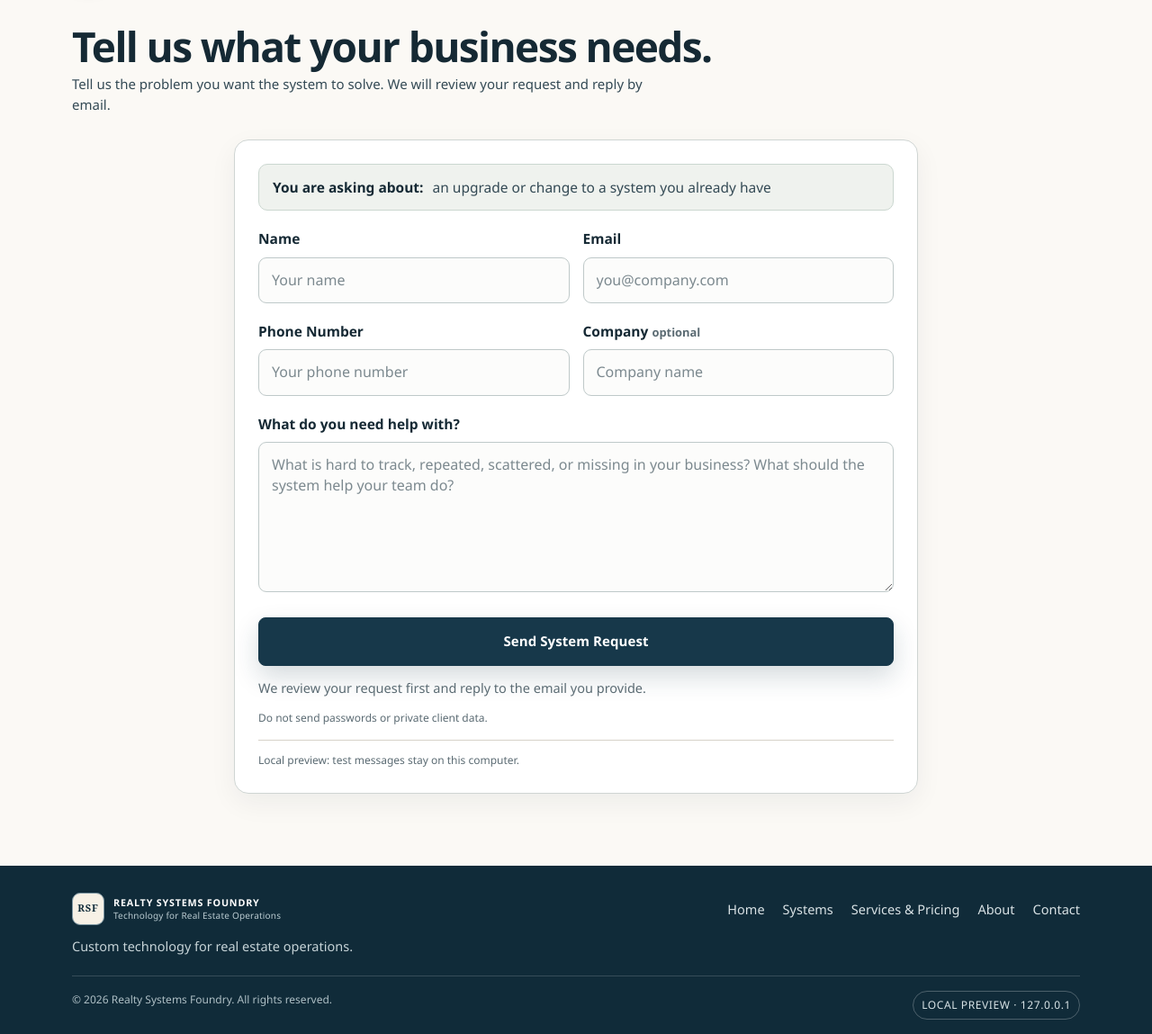
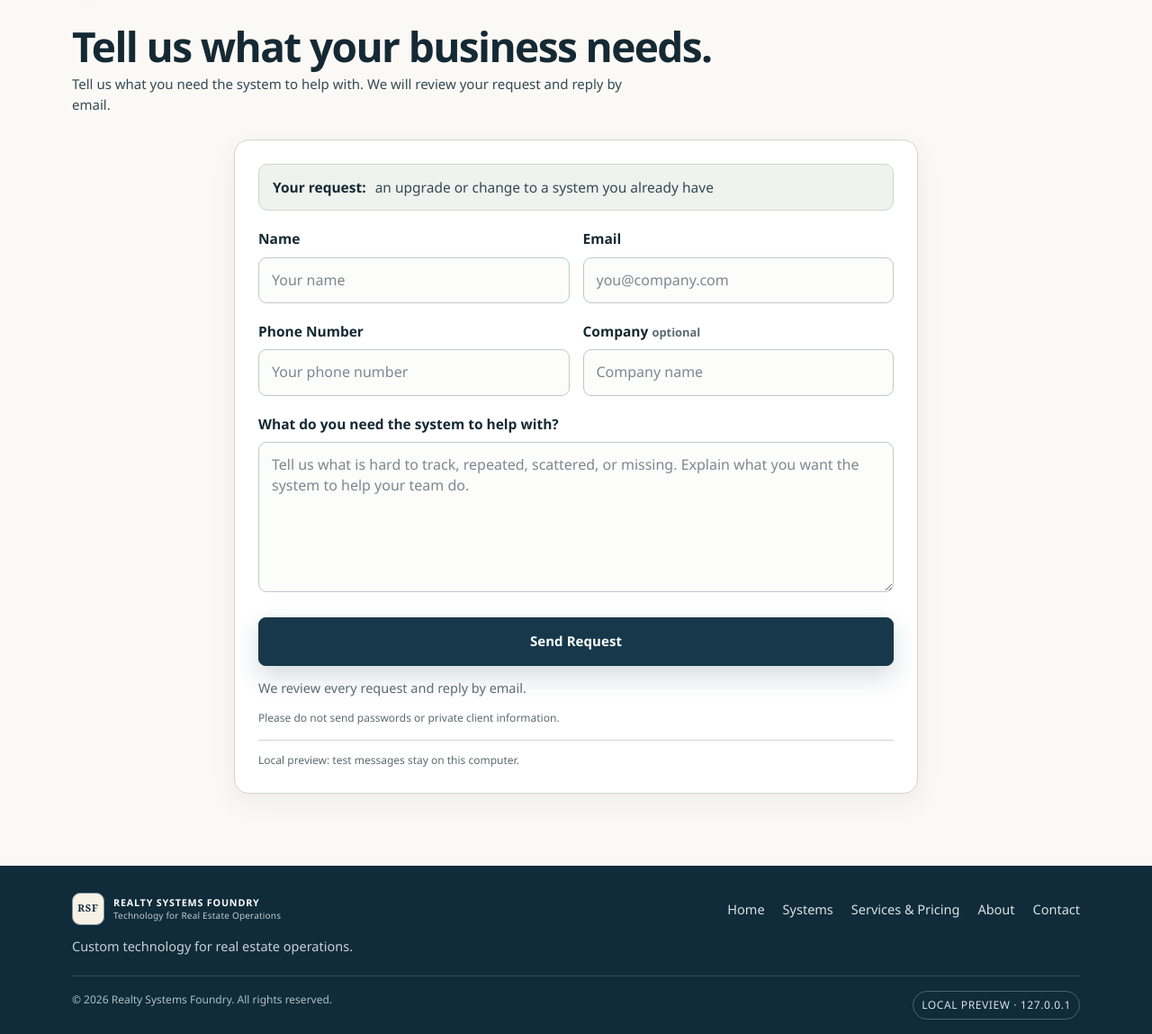
Before and after one commit to keycastro/RSF-Main-System, a Flask app: page /contact?intent=customize in a window 1280 px wide. Shown: the part 109-1258 px from the top of the page at 90% size. Run offline with Flask 3, Linux system fonts and the light colour scheme; parts of the project's set-up code (start-up, migrations or seed data) failed here and were passed over; some libraries are stand-ins or nearby versions.

Commit message:
Refine Contact wording and form labels

```diff
--- a/app/templates/public/contact.html
+++ b/app/templates/public/contact.html
@@ -3,9 +3,9 @@
 <section class="page-hero page-hero-simple contact-hero-simple">
   <div class="container simple-page-hero reveal">
     <h1>Tell us what your business needs.</h1>
-    <p>Tell us the problem you want the system to solve. We will review your request and reply by email.</p>
+    <p>Tell us what you need the system to help with. We will review your request and reply by email.</p>
     {% if not source_intent %}
-    <p><a class="text-link" href="{{ url_for('site.contact', intent='customize') }}">Already have a system? Request an upgrade or customization.</a></p>
+    <p><a class="text-link" href="{{ url_for('site.contact', intent='customize') }}">Already have a system? Request an upgrade or change.</a></p>
     {% endif %}
   </div>
 </section>
@@ -24,16 +24,16 @@
       </div>
       {% elif source_intent %}
       <div class="human-request-note" role="note">
-        <strong>You are asking about:</strong>
-        <span>{% if source_intent == 'custom-build' %}a custom system for your business{% elif source_intent == 'customize' %}an upgrade or change to a system you already have{% elif source_intent == 'handover' %}taking care of the system yourself after it is built{% elif source_intent == 'managed' %}paid RSF support after the system is finished{% else %}a system for your business{% endif %}</span>
+        <strong>Your request:</strong>
+        <span>{% if source_intent == 'custom-build' %}a custom system for your business{% elif source_intent == 'customize' %}an upgrade or change to a system you already have{% elif source_intent == 'handover' %}taking care of the system yourself after it is built{% elif source_intent == 'managed' %}paid RSF support after delivery{% else %}a system for your business{% endif %}</span>
       </div>
       {% endif %}
 
       {% if source_intent == 'custom-build' and free_build_program.visible %}
       <div class="free-build-contact-note" role="note">
         <strong>Limited Free Build Program · {{ free_build_program.period }}</strong>
-        <p>RSF reviews every request. If accepted, the development fee for the system and features we agree on is $0.</p>
-        <a class="text-link" href="{{ url_for('site.services') }}#free-custom-build-program">See full program details</a>
+        <p>RSF reviews every request before acceptance. If accepted, the development fee for the agreed system and features is $0.</p>
+        <a class="text-link" href="{{ url_for('site.services') }}#free-custom-build-program">See Program Details</a>
       </div>
       {% endif %}
 
@@ -49,16 +49,16 @@
         <label><span>Company <small>optional</small></span><input maxlength="140" name="company" value="{{ form_data.company if form_data else '' }}" placeholder="Company name"></label>
       </div>
 
-      <label><span>What do you need help with?</span><textarea required minlength="20" maxlength="3000" name="message" rows="6" placeholder="What is hard to track, repeated, scattered, or missing in your business? What should the system help your team do?">{{ form_data.message if form_data else '' }}</textarea></label>
+      <label><span>What do you need the system to help with?</span><textarea required minlength="20" maxlength="3000" name="message" rows="6" placeholder="Tell us what is hard to track, repeated, scattered, or missing. Explain what you want the system to help your team do.">{{ form_data.message if form_data else '' }}</textarea></label>
 
-      <button class="button primary full-button" type="submit">Send System Request</button>
+      <button class="button primary full-button" type="submit">Send Request</button>
 
       <div class="human-contact-foot">
-        <p>We review your request first and reply to the email you provide.</p>
+        <p>We review every request and reply by email.</p>
         {% if contact_email %}<p>Or email us directly: <a class="text-link" href="mailto:{{ contact_email }}">{{ contact_email }}</a></p>{% endif %}
       </div>
 
-      <p class="form-privacy">Do not send passwords or private client data.</p>
+      <p class="form-privacy">Please do not send passwords or private client information.</p>
       {% if environment_label == 'Local' %}<p class="local-form-note">Local preview: test messages stay on this computer.</p>{% endif %}
     </form>
   </div>
```
